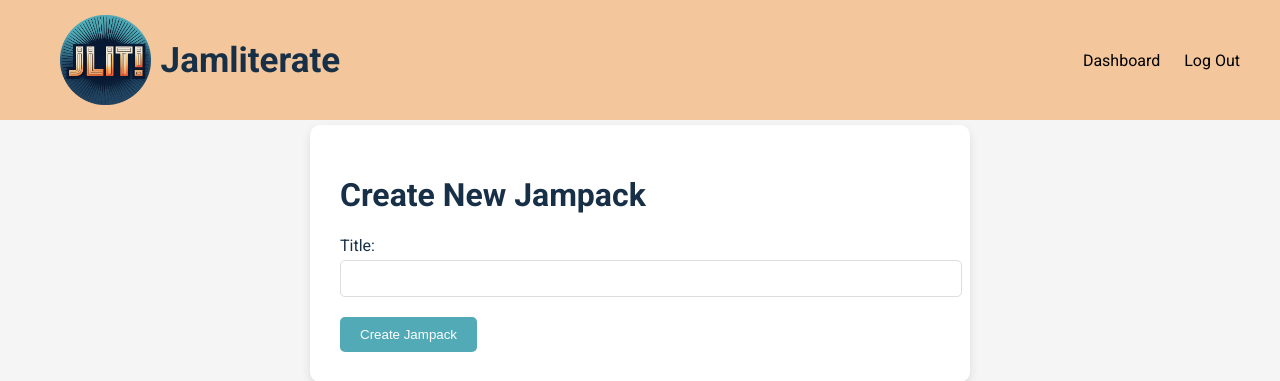
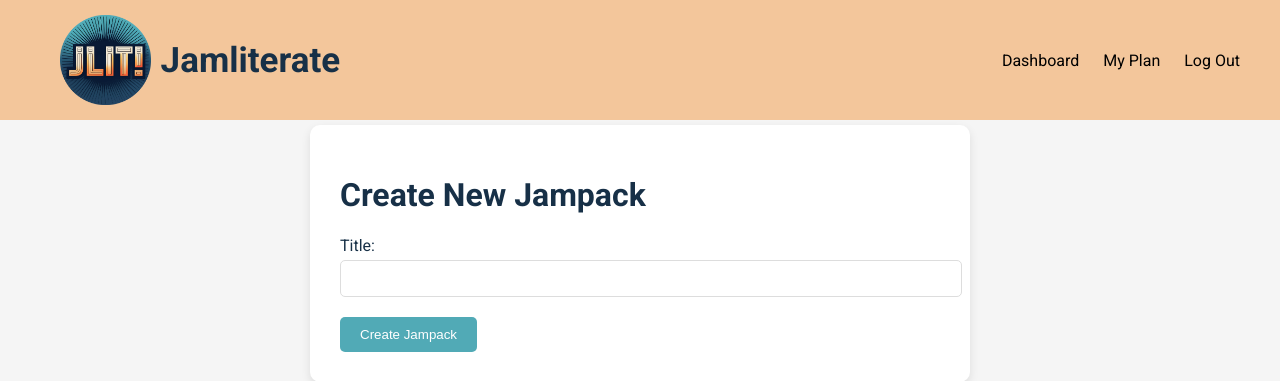
Before and after one commit to samcraftt/jamliterate, a Flask app: page /create_jampack in a window 1280 px wide. Shown: the top 381 px of the page. Run offline with Flask 3, Linux system fonts and the light colour scheme; the visitor is signed in with stand-in values (Sample User, id 1); parts of the project's set-up code (start-up, migrations or seed data) failed here and were passed over.

Commit message:
Update base.html

```diff
--- a/templates/base.html
+++ b/templates/base.html
@@ -45,6 +45,7 @@
             color: white;
             text-decoration: none;
             border-radius: 5px;
+            border: none;
             transition: background-color 0.3s ease;
         }
         .btn:hover {
@@ -100,6 +101,7 @@
         <div>
             {% if session.get('user_id') %}
             <a href="{{ url_for('dashboard') }}">Dashboard</a>
+            <a href="{{ url_for('subscription') }}">My Plan</a>
             <a href="{{ url_for('logout') }}">Log Out</a>
             {% endif %}
             {% block nav %}{% endblock %}
```
Lines whose indentation alone changed are shown as unchanged.
